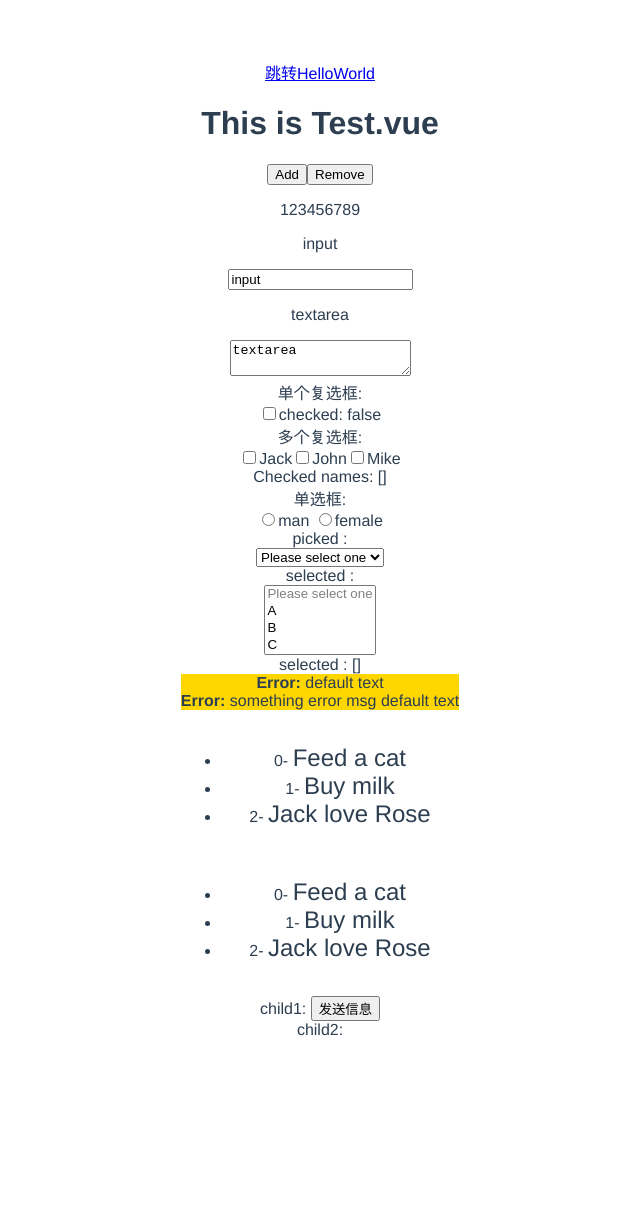
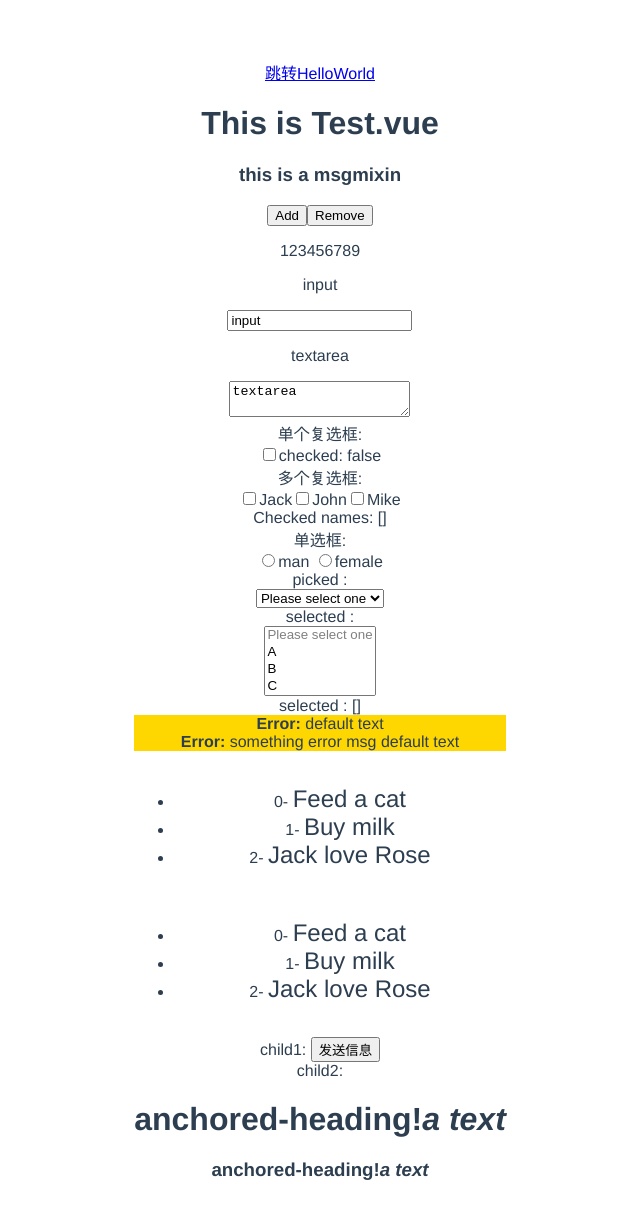
Before and after one commit to macy0122/vuedemo002, a Vue app: page /test in a window 1280 px wide. Shown: the whole page, without its empty margins (315-955 px from the left). Before the commit the page ends 1065 px from the top, so only its background shows below. Built offline with nearby package versions, Linux system fonts and the light colour scheme.

Commit message:
添加渲染函数

```diff
--- a/src/components/Test.vue
+++ b/src/components/Test.vue
@@ -3,6 +3,7 @@
     <a href="/">跳转HelloWorld</a>
     <br>
     <h1>{{ msg }}</h1>
+    <h3>{{ msgmixin }}</h3>
     <button @click="add">Add</button>
     <button @click="remove">Remove</button>
     <transition-group name="list" tag="p">
@@ -72,8 +73,9 @@
     <!--    bus总线通信    -->
     <child1></child1>
     <child2></child2>
-    <br>
-
+    <!--  渲染函数   -->
+    <anchored-heading :level="1">anchored-heading!</anchored-heading>
+    <anchored-heading :level="3">anchored-heading!</anchored-heading>
   </div>
 </template>
 
@@ -128,7 +130,7 @@ const child2 = Vue.component('child2', {
     <div id="child2">
     child2:
     <transition name="fade" :duration="{ enter: 500, leave: 800 }" mode="out-in">
-      <p v-if="msg != ''">{{ msg }}</p>
+      <p v-if="msg !== ''">{{ msg }}</p>
     </transition>
     </div>
   `,
@@ -144,6 +146,38 @@ const child2 = Vue.component('child2', {
     })
   }
 })
+// 渲染函数
+const componentC = Vue.component('anchored-heading', {
+  name: 'anchored-heading',
+  render (createElement, context) {
+    return createElement(
+      'h' + this.level,
+      {},
+      [
+        this.$slots.default,
+        createElement('i', 'a text')
+      ]
+    )
+  },
+  props: {
+    level: {
+      type: Number,
+      required: true
+    }
+  }
+})
+// 混入对象
+const miXin = {
+  created () {
+    console.log('this is a mixin object')
+  },
+  data () {
+    return {
+      msgmixin: 'this is a msgmixin'
+    }
+  }
+}
+
 export default {
   name: 'Test',
   components:
@@ -151,7 +185,8 @@ export default {
       'alert-box': componentA,
       'todo-list': componentB,
       'child1': child1,
-      'child2': child2
+      'child2': child2,
+      'anchored-heading': componentC
     },
   props: {
     msg: {
@@ -182,8 +217,10 @@ export default {
     remove () {
       this.items.splice(this.randomIndex(), 1)
     }
-  }
+  },
+  mixins: [miXin]
 }
+
 </script>
 
 <style scoped>
```
Also changed, not shown: src/components/HelloWorld.vue (+8 -0 lines).
